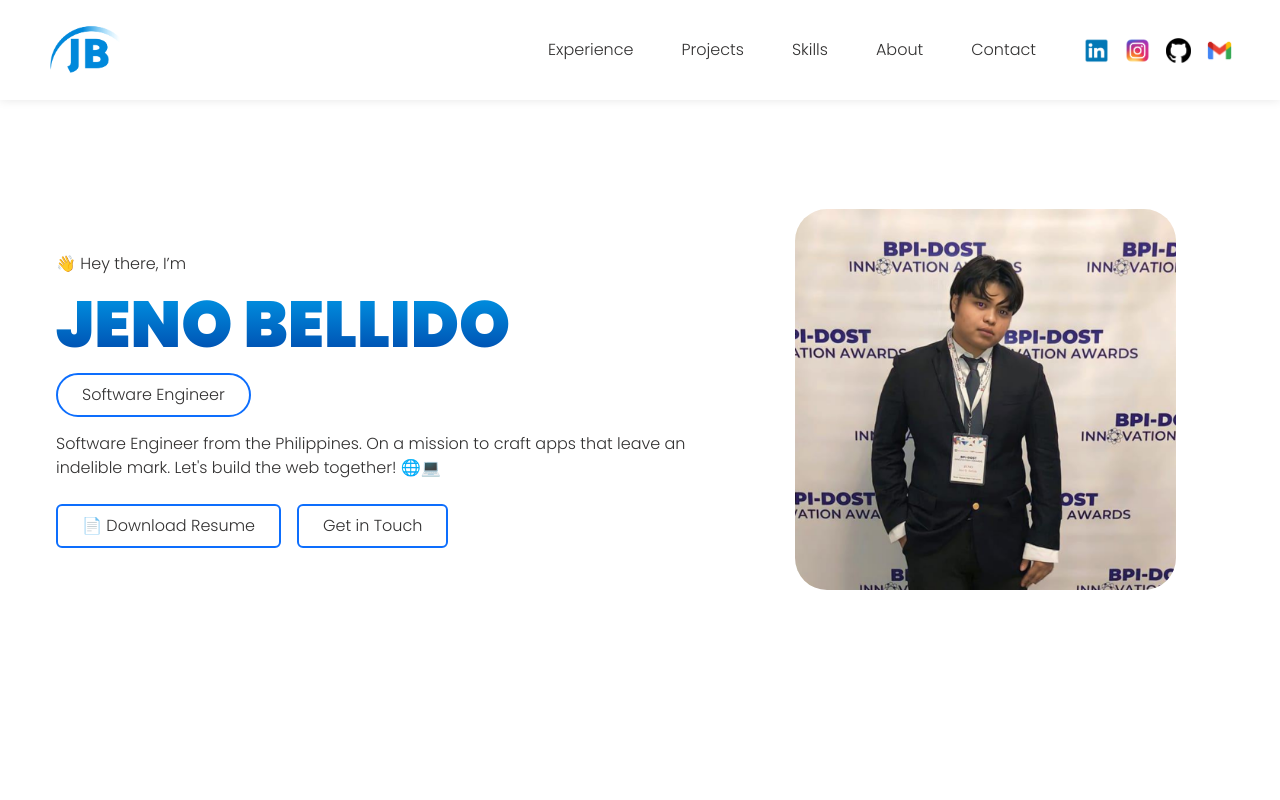
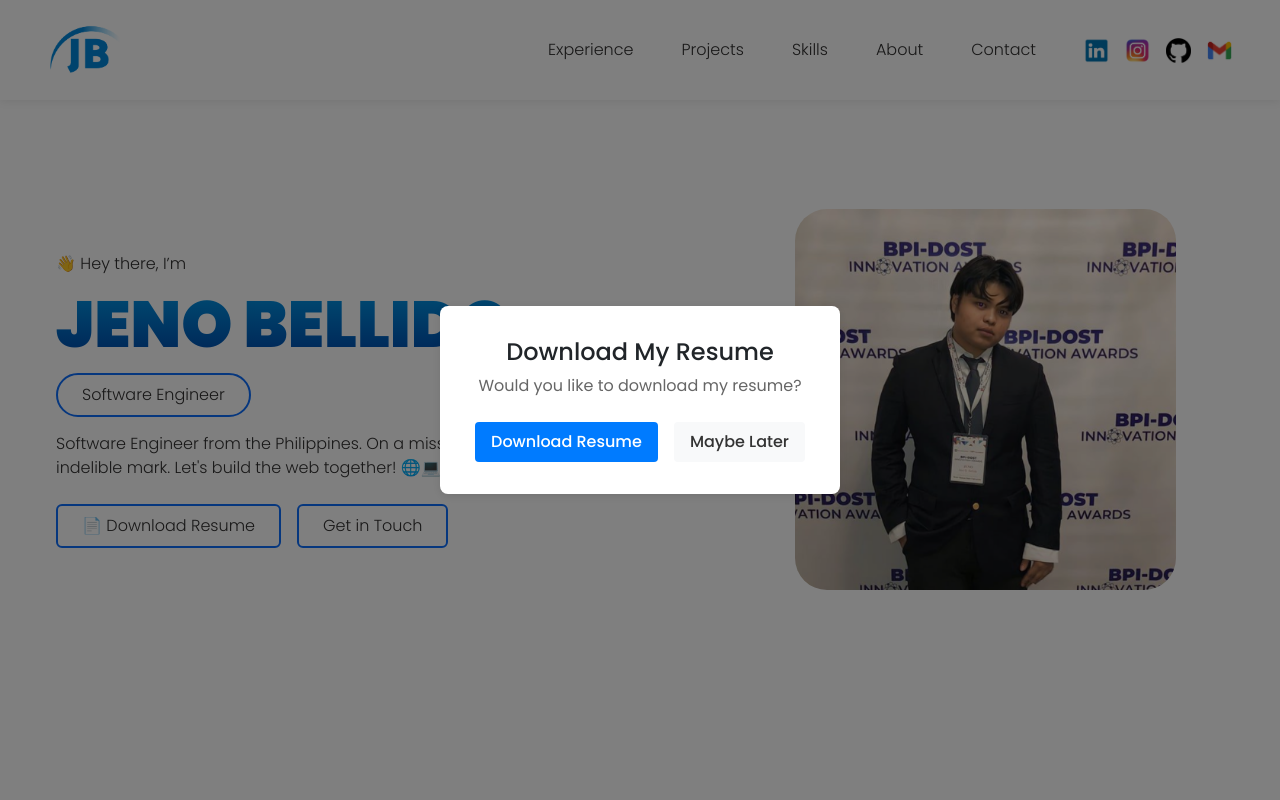
Before and after one commit to jeno-bellido/PORTFOLIO-BELLIDO, a React (Vite) app: page / in a window 1280 px wide. Shown: the top 800 px of the page. Built offline with nearby package versions, Linux system fonts and the light colour scheme.

Commit message:
Integrate ResumeDialog component into App layout

```diff
--- a/src/App.jsx
+++ b/src/App.jsx
@@ -10,6 +10,7 @@ import Contact from "./Contact"
 import Footer from "./Footer"
 import {Helmet} from "react-helmet";
 import Experience from "./Experience";
+import ResumeDialog from "./ResumeDialog";
 
 function App() {
   return (
@@ -21,6 +22,7 @@ function App() {
       <meta name="description" content="Helmet application" />
     </Helmet>
 
+    <ResumeDialog />
     <NavBar/>
     <Hero />
     <Experience />
@@ -30,7 +32,6 @@ function App() {
     <Contact />
     <Footer />
 
-
     </>
   )
 }
--- /dev/null
+++ b/src/ResumeDialog.css
@@ -0,0 +1,66 @@
+.resume-dialog-overlay {
+  position: fixed;
+  top: 0;
+  left: 0;
+  right: 0;
+  bottom: 0;
+  background-color: rgba(0, 0, 0, 0.5);
+  display: flex;
+  justify-content: center;
+  align-items: center;
+  z-index: 1000;
+}
+
+.resume-dialog {
+  background-color: white;
+  padding: 2rem;
+  border-radius: 8px;
+  box-shadow: 0 2px 10px rgba(0, 0, 0, 0.1);
+  max-width: 400px;
+  width: 90%;
+  text-align: center;
+}
+
+.resume-dialog h2 {
+  margin-top: 0;
+  color: #333;
+}
+
+.resume-dialog p {
+  margin-bottom: 1.5rem;
+  color: #666;
+}
+
+.resume-dialog-buttons {
+  display: flex;
+  justify-content: center;
+  gap: 1rem;
+}
+
+.download-button,
+.close-button {
+  padding: 0.5rem 1rem;
+  border: none;
+  border-radius: 4px;
+  cursor: pointer;
+  font-weight: 500;
+  transition: background-color 0.2s;
+}
+
+.download-button {
+  background-color: #007bff;
+  color: white;
+}
+
+.download-button:hover {
+  background-color: #0056b3;
+}
+
+.close-button {
+  background-color: #f8f9fa;
+  color: #333;
+}
+
+.close-button:hover {
+  background-color: #e9ecef;
+}
--- /dev/null
+++ b/src/ResumeDialog.jsx
@@ -0,0 +1,49 @@
+import React, { useState, useEffect } from 'react';
+import './ResumeDialog.css';
+import { saveAs } from 'file-saver';
+import File from './resume.pdf';
+
+const ResumeDialog = () => {
+  const [showDialog, setShowDialog] = useState(false);
+
+  useEffect(() => {
+    const lastShown = localStorage.getItem('resumeDialogLastShown');
+    const now = new Date().getTime();
+    const oneHour = 60 * 60 * 1000; // 1 hour in milliseconds
+
+    if (!lastShown || (now - parseInt(lastShown)) > oneHour) {
+      setShowDialog(true);
+      localStorage.setItem('resumeDialogLastShown', now.toString());
+    }
+  }, []);
+
+  const handleClose = () => {
+    setShowDialog(false);
+  };
+
+  const handleDownload = () => {
+    saveAs(File, 'resume.pdf');
+    setShowDialog(false);
+  };
+
+  if (!showDialog) return null;
+
+  return (
+    <div className="resume-dialog-overlay">
+      <div className="resume-dialog">
+        <h4>Download My Resume</h4>
+        <p>Would you like to download my resume?</p>
+        <div className="resume-dialog-buttons">
+          <button onClick={handleDownload} className="download-button">
+            Download Resume
+          </button>
+          <button onClick={handleClose} className="close-button">
+            Maybe Later
+          </button>
+        </div>
+      </div>
+    </div>
+  );
+};
+
+export default ResumeDialog;
```
